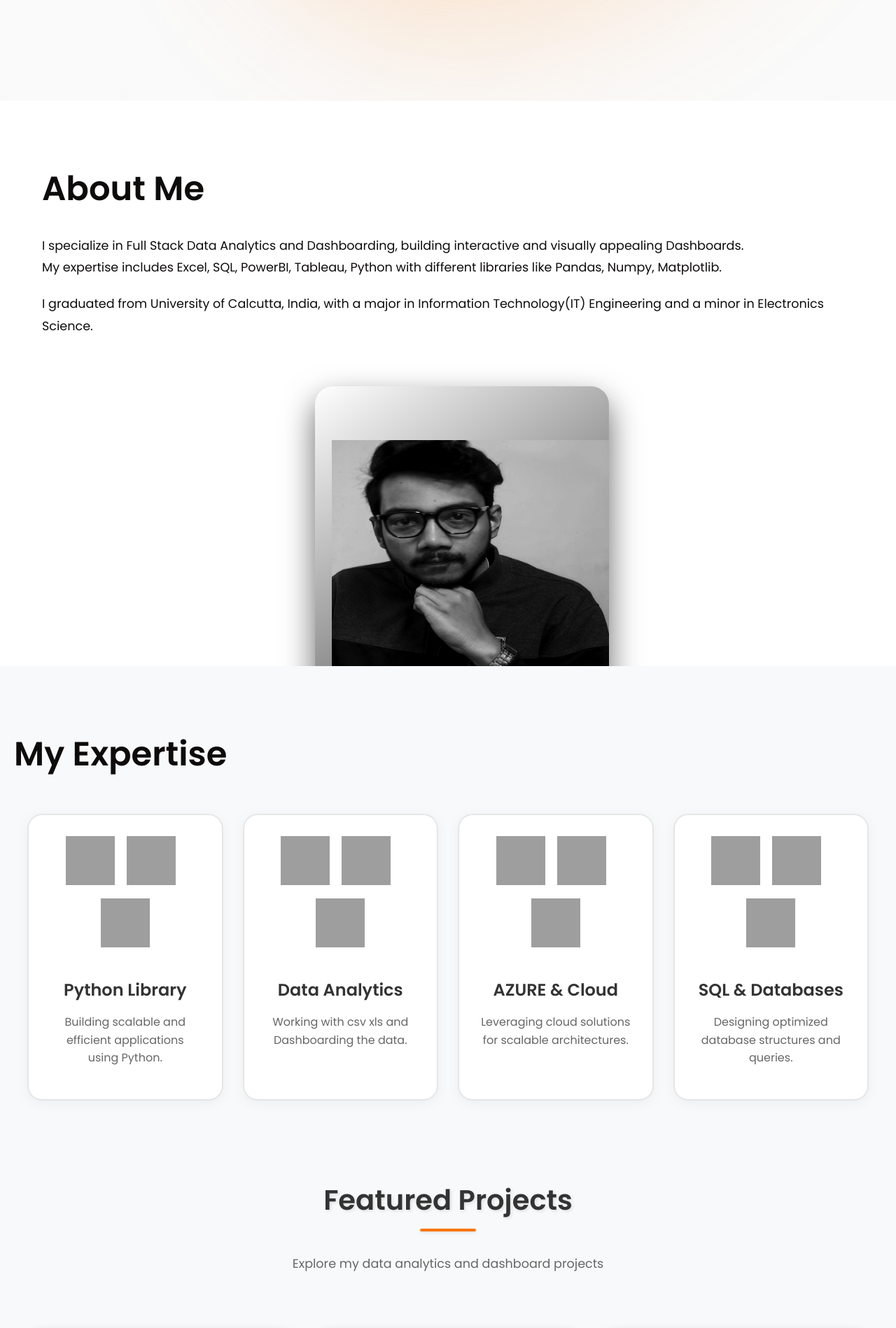
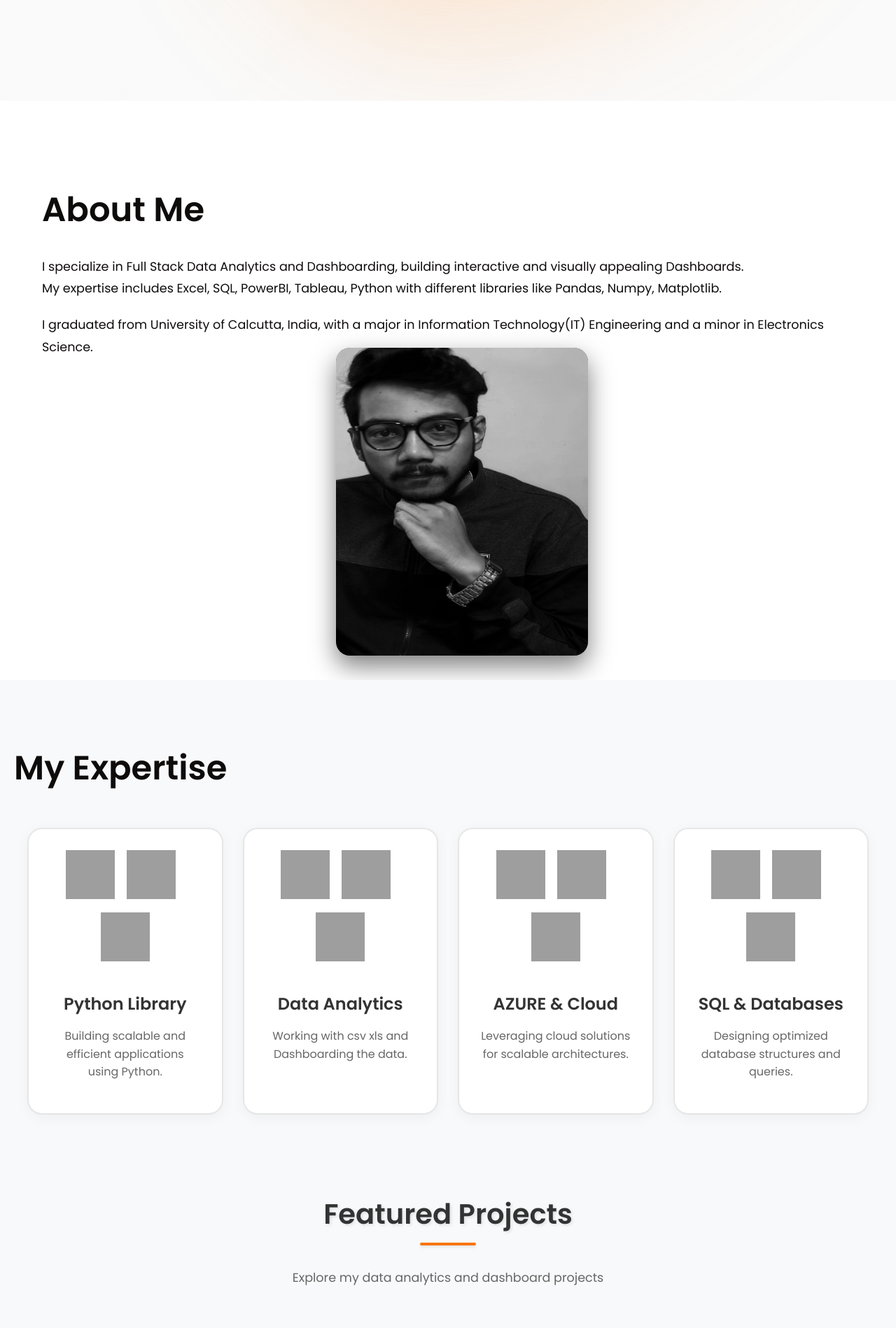
Before and after one commit to Naskar-Sayan/portfolio, a Flask app: page / in a window 1280 px wide. Shown: the part 776-2674 px from the top of the page at 70% size. Run offline with Flask 3, Linux system fonts and the light colour scheme; parts of the project's set-up code (start-up, migrations or seed data) failed here and were passed over; grey boxes are pictures that could not be loaded.

Commit message:
Update styles.css

```diff
--- a/static/css/styles.css
+++ b/static/css/styles.css
@@ -139,9 +139,12 @@ section {
 
 /* About Section */
 .about-section {
-    padding: 50px 20px;
+    padding: 80px 20px;   /* increase top padding */
     background: var(--primary-bg);
     position: relative;
+    overflow: hidden;     /* CRITICAL */
+}
+
 }
 
 .about-container {
@@ -174,47 +177,36 @@ section {
 
 .photo-tile {
     width: 100%;
+    height: auto;
+    margin-left: 0;          /* REMOVE forced shift */
     display: flex;
     justify-content: center;
-}
+    align-items: center;
+}
+
 
 .photo-wrapper {
     position: relative;
-
-    /* 👇 KEY: controlled size */
-    width: 420px;
-    aspect-ratio: 4 / 5;
-
-    border-radius: 26px;
+    width: 360px;           /* controlled size */
+    height: 440px;          /* portrait ratio */
+
+    border-radius: 20px;
     overflow: hidden;
 
-    background: linear-gradient(
-        145deg,
-        rgba(255,255,255,0.03),
-        rgba(0,0,0,0.85)
-    );
-
-    box-shadow:
-        0 20px 45px rgba(0,0,0,0.6),
-        inset 0 0 0 1px rgba(255,255,255,0.04);
-}
+    background: rgba(0,0,0,0.6);
+    box-shadow: 0 15px 35px rgba(0,0,0,0.5);
+}
+
 
 .photo-wrapper img {
     width: 100%;
     height: 100%;
-
-    object-fit: contain;
+    object-fit: cover;      /* back to safe default */
     object-position: center;
 
-    padding: 24px;
-
-    filter: grayscale(100%) contrast(1.04) brightness(0.97);
-
+    filter: grayscale(100%);
     display: block;
 }
-
-
-
 
 /* Mobile Responsive */
 @media (max-width: 992px) {
```
